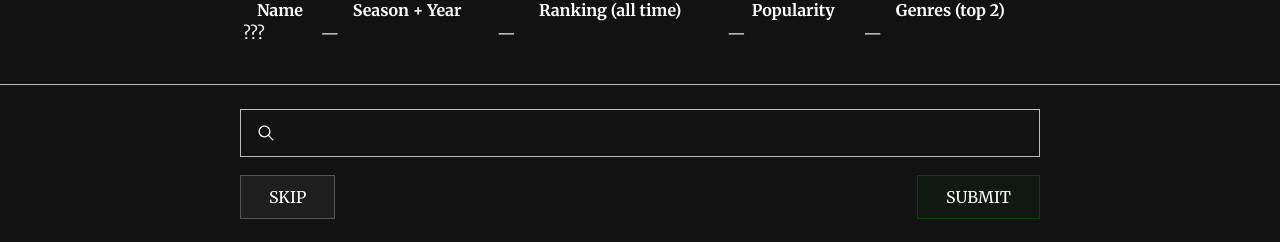
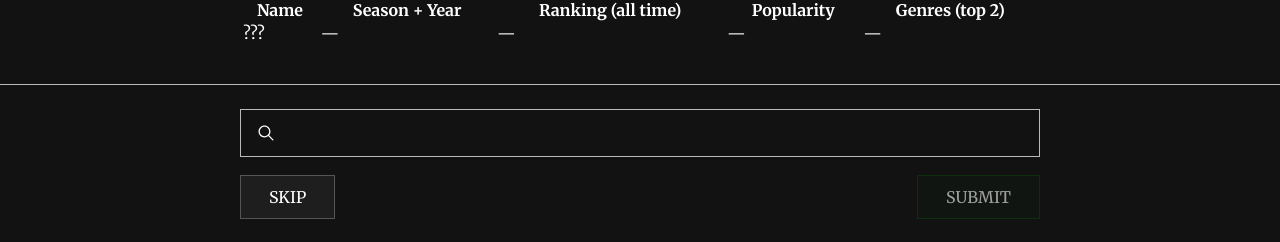
Before and after one commit to cf12/kikudle-moe, a Next.js app: page / in a window 1280 px wide. Shown: the part 555-797 px from the top of the page. Built offline with nearby package versions, Linux system fonts and the light colour scheme.

Commit message:
Fix spinner + various bugs

```diff
--- a/package.json
+++ b/package.json
@@ -16,7 +16,6 @@
     "react": "18.0.0",
     "react-dom": "18.0.0",
     "react-icons": "^4.3.1",
-    "react-spinners": "^0.11.0",
     "swr": "^1.2.2"
   },
   "devDependencies": {
--- a/src/components/AnimeInput.module.scss
+++ b/src/components/AnimeInput.module.scss
@@ -105,17 +105,20 @@
 
   height: 48px;
 
-  & > a:first-child {
+  & > button:first-child {
     margin-right: auto;
   }
 
-  & > a {
+  & > button {
     padding: 12px 28px;
 
     border: 1px solid darken($dark1, 40%);
     background-color: rgba(white, 5%);
 
-    &:hover {
+    color: white;
+
+    &:hover:enabled,
+    &:active:enabled {
       cursor: pointer;
       user-select: none;
 
@@ -123,14 +126,39 @@
       background-color: rgba(white, 10%);
     }
 
+    &:disabled {
+      cursor: not-allowed;
+      opacity: 60%;
+    }
+
     &.submit {
       border: 1px solid rgba(green, 40%);
       background-color: rgba(green, 5%);
 
-      &:hover {
+      &:hover:enabled,
+      &:active:enabled {
         border: 1px solid green;
         background-color: rgba(green, 25%);
       }
     }
   }
 }
+
+.spinner {
+  width: 16px;
+  height: 16px;
+  background-color: white;
+
+  border-radius: 100%;
+  animation: sk-scaleout 1s infinite ease-in-out;
+}
+
+@keyframes sk-scaleout {
+  0% {
+    transform: scale(0);
+  }
+  100% {
+    transform: scale(1);
+    opacity: 0;
+  }
+}
--- a/src/components/AnimeInput.tsx
+++ b/src/components/AnimeInput.tsx
@@ -1,13 +1,6 @@
 import { useContext, useEffect, useRef, useState } from "react"
 import { IoIosAddCircle, IoIosSearch } from "react-icons/io"
 import { request } from "graphql-request"
-import {
-  CircleLoader,
-  MoonLoader,
-  PulseLoader,
-  ScaleLoader,
-  SquareLoader,
-} from "react-spinners"
 import useSWRImmutable from "swr/immutable"
 
 import styles from "./AnimeInput.module.scss"
@@ -16,6 +9,7 @@ import GameContext from "contexts/GameContext"
 const fetcher = (query) => {
   if (!query) return {}
 
+  console.log('askdljaskd')
   return request(
     "https://graphql.anilist.co/",
     `
@@ -68,6 +62,7 @@ export default function AnimeInput() {
 
   useEffect(() => {
     setIsTyping(true)
+    setSubmission(null)
 
     const delayDebounceFn = setTimeout(() => {
       setIsTyping(false)
@@ -82,7 +77,7 @@ export default function AnimeInput() {
       <div className={styles.container}>
         <span>
           {query && (isTyping || isLoading) ? (
-            <SquareLoader size={16} color="white" />
+            <div className={styles.spinner} />
           ) : (
             <IoIosSearch />
           )}
@@ -96,7 +91,7 @@ export default function AnimeInput() {
           }}
         />
 
-        {data && data.anime.results.length !== 0 && !isTyping && !isLoading && (
+        {!submission && data && data.anime.results.length !== 0 && !isTyping && !isLoading && (
           <ul className={styles.choices}>
             {data.anime.results.map((entry) => {
               let title = entry.title
@@ -118,13 +113,12 @@ export default function AnimeInput() {
                     inputEl.current.value = title.english
 
                     setSubmission(entry)
-                    setQuery(null)
-                    setEffectiveQuery(null)
                   }}
                 >
                   <img src={entry.coverImage.medium} alt="cover" />
                   <p>
-                    <mark>{title.english}</mark> {title.romaji && ` • ${title.romaji}`}
+                    <mark>{title.english}</mark>{" "}
+                    {title.romaji && ` • ${title.romaji}`}
                   </p>
                 </li>
               )
@@ -134,17 +128,33 @@ export default function AnimeInput() {
       </div>
 
       <div className={styles.buttons}>
-        <a>SKIP</a>
+        <button
+          tabIndex={0}
+          onClick={() => {
+            setStage(stage + 1)
+            setAnswers([...answers, null])
+          }}
+        >
+          SKIP
+        </button>
 
-        <a
+        <button
           className={styles.submit}
+          tabIndex={0}
           onClick={() => {
+            inputEl.current.value = ""
+
             setAnswers((answers) => [...answers, submission])
             setStage((stage) => stage + 1)
+
+            setQuery(null)
+            setEffectiveQuery(null)
+            setSubmission(null)
           }}
+          disabled={!submission}
         >
           SUBMIT
-        </a>
+        </button>
       </div>
     </>
   )
--- a/src/components/Answers.tsx
+++ b/src/components/Answers.tsx
@@ -27,23 +27,34 @@ export default function Answers() {
             <td>—</td>
           </tr>
 
-          {
-            answers.map((answer, index) => {
-              const title = answer.title
-              const ranking = answer.rankings.find(
-                ({ type, allTime }) => type === "POPULAR" && allTime
-              )?.rank
+          {answers.map((answer, index) => {
+            if (!answer) {
+              return (
+                <tr>
+                  <td>SKIPPED</td>
+                  <td>—</td>
+                  <td>—</td>
+                  <td>—</td>
+                  <td>—</td>
+                </tr>
+              )
+            }
 
-              return (
+            const title = answer.title
+            const ranking = answer.rankings.find(
+              ({ type, allTime }) => type === "POPULAR" && allTime
+            )?.rank
+
+            return (
               <tr key={answer.id}>
                 <td>{title.english}</td>
                 <td>{`${answer.season} ${answer.seasonYear}`}</td>
-                <td>{ranking ? `#${ranking}` : '—'}</td>
+                <td>{ranking ? `#${ranking}` : "—"}</td>
                 <td>{Number(answer.popularity).toLocaleString()}</td>
                 <td>{answer.genres.join(", ")}</td>
               </tr>
-            )})
-          }
+            )
+          })}
         </tbody>
       </table>
     </div>
--- a/src/components/Footer.module.scss
+++ b/src/components/Footer.module.scss
@@ -1,9 +1,13 @@
 @import "styles";
 
 .container {
+  z-index: 100;
+
   position: fixed;
   bottom: 0;
   left: 0;
+
+  background-color: $bg;
 
   width: 100%;
 
--- a/src/pages/index.module.scss
+++ b/src/pages/index.module.scss
@@ -3,4 +3,7 @@
 .main {
   margin: 0 auto;
   max-width: $maxWidth;
+
+  height: calc(100vh - 65px - 161px - 24px);
+  overflow-y: scroll;
 }
```
Also changed, not shown: 1 other file (tests, documents, lock files or other folders).
